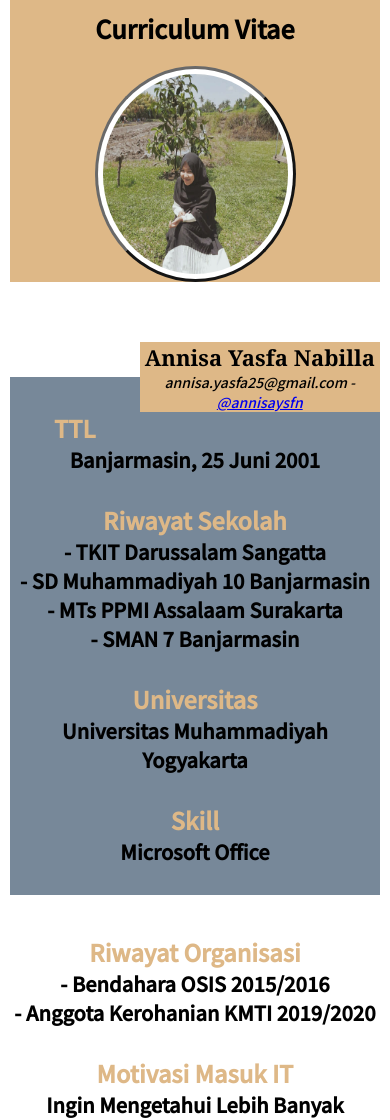
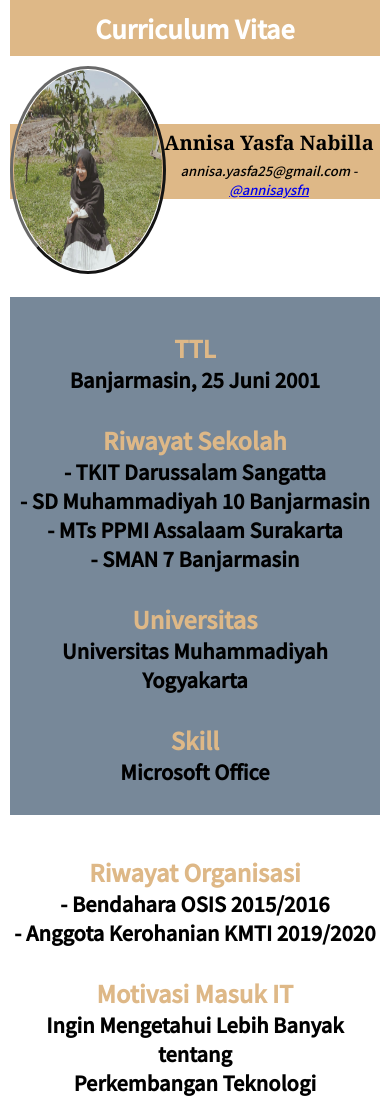
Before and after one commit to annisaysfn/20190140043_AnnisaYasfaNabilla, a PHP site: page / in a window 390 px wide. Shown: the top 1120 px of the page. Run offline with PHP 8.4, Linux system fonts and the light colour scheme.

Commit message:
CV Responsive

```diff
--- a/style.css
+++ b/style.css
@@ -114,18 +114,15 @@ body {
     }
 
     .baris1 img {
-        display: block;
-        width: 200px;
-        height: 200px;
-        margin left: auto;
-        margin-right: auto;
         margin-top: 10px;
         border-style: outset;
     }
 
     .baris2 {
-        background-color: rgba(96, 99, 97, 0);
-        margin-top: 250px;
+        width: 100%;
+        float: none;
+        background-color: white;
+        margin-top: 20px;
         text-align: center;
     }
 
@@ -153,33 +150,47 @@ body {
         height: 50px;
     }
 
-    .baris1 {
-        width: 100%;
-    }
-
     .baris1 h1 {
         background-color: burlywood;
+        color: white;
         font-size: 25px;
     }
 
     .baris1 img {
-        background-color: white;
-        width: 50%;
-        display: block;
-        margin-left: auto;
-        margin-right: auto;
+        width: 40%;
+        float: left;
+        position: relative;
         margin-top: 10px;
+        padding: 1px;
     }
 
     .baris2 {
         background-color:burlywood;
+        color: black;
+        float: right;
+        width: 100%;
+        margin-top: -160px;
+    }
+
+    .baris2 h2 {
+        margin-top: 5px;
+        margin-bottom: 5px;
+        font-size: 20px;
         text-align: center;
-        margin-top: 30px;
+        width: 60%;
+        float: right;
+    }
+
+    .baris2 p {
+        font-size: 13px;
+        text-align: center;
+        width: 60%;
+        float: right;
     }
 
     .left {
         width: 100%;
-        margin-top: 200px;
+        margin-top: 120px;
     }
 
     .right {
```
